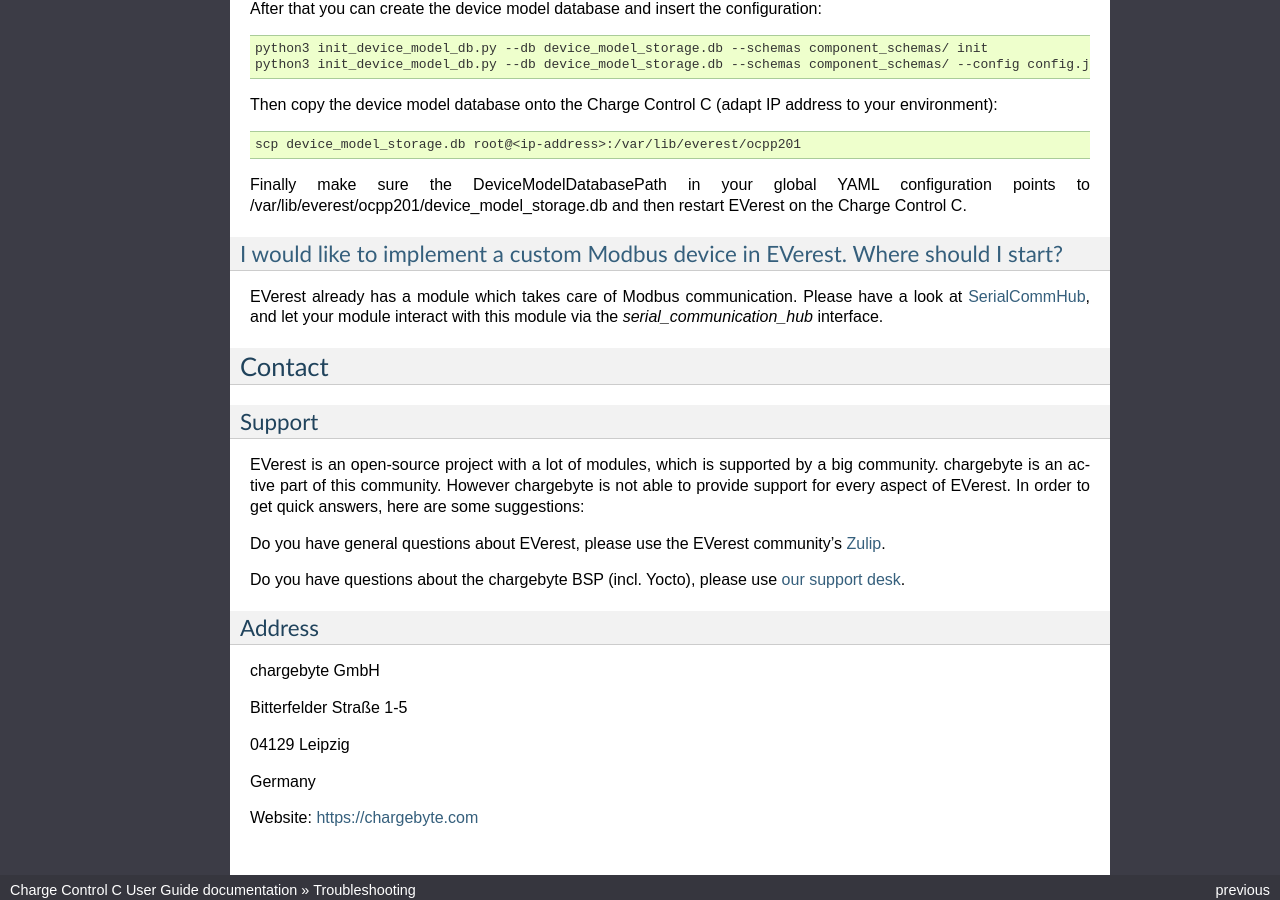
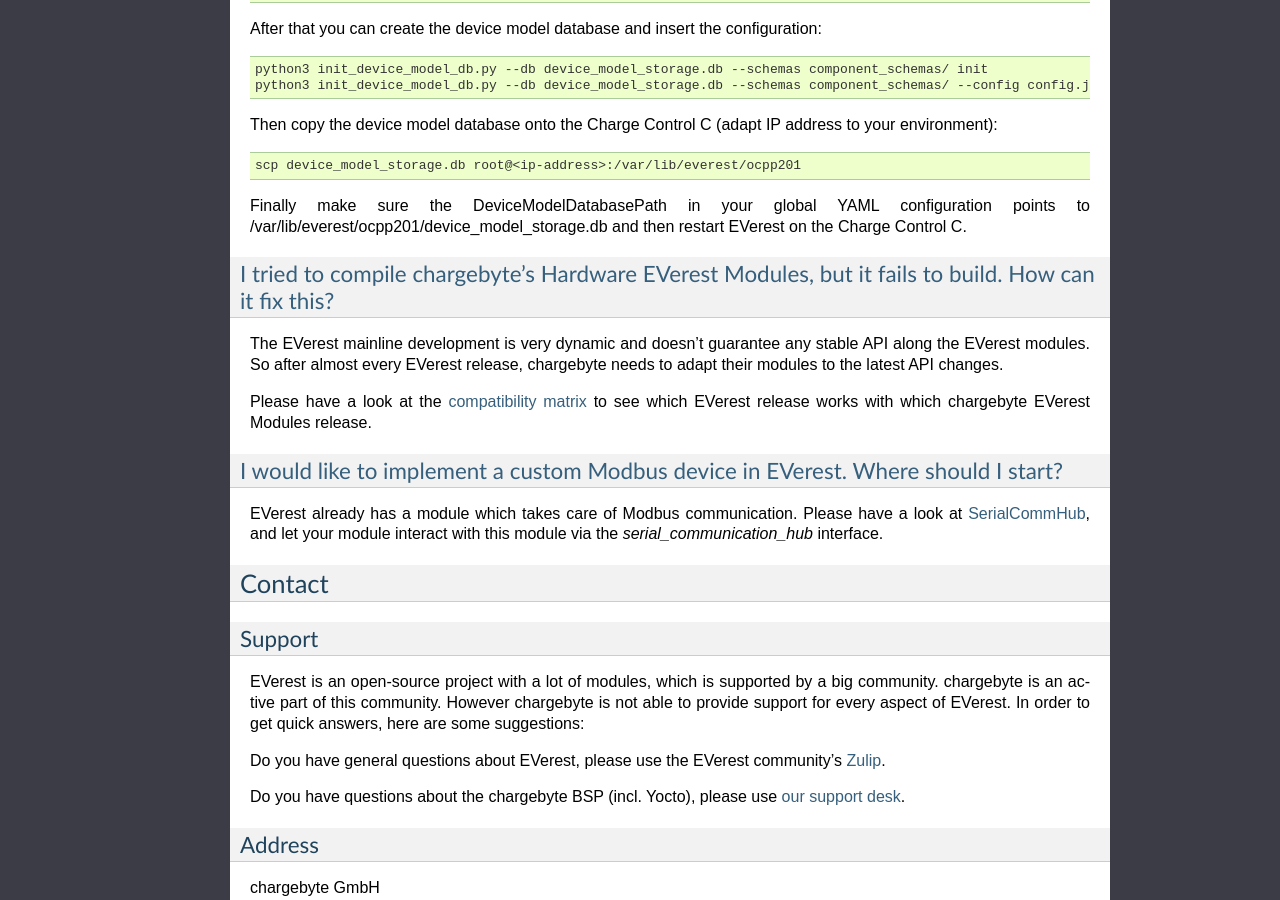
Before and after one commit to chargebyte/chargebyte-docs, a Sphinx documentation site: the page built from docs/source/troubleshooting.rst, in a window 1280 px wide and 900 px high, scrolled down 1543 px. Built offline with Sphinx 7.4.7, drawn with Linux system fonts in a browser that asks for light colours; some of the changed text lies outside the part shown.

Commit message:
Add more hints about cross compiling
Cross compiling EVerest and external modules has pitfalls.
So add some hints for developers to avoid them.

Signed-off-by: Stefan Wahren <stefan.wahren@chargebyte.com>

```diff
--- a/docs/source/troubleshooting.rst
+++ b/docs/source/troubleshooting.rst
@@ -104,6 +104,16 @@ Then copy the device model database onto the Charge Control C (adapt IP address
 Finally make sure the DeviceModelDatabasePath in your global YAML configuration points to
 /var/lib/everest/ocpp201/device_model_storage.db and then restart EVerest on the Charge Control C.
 
+I tried to compile chargebyte's Hardware EVerest Modules, but it fails to build. How can it fix this?
+^^^^^^^^^^^^^^^^^^^^^^^^^^^^^^^^^^^^^^^^^^^^^^^^^^^^^^^^^^^^^^^^^^^^^^^^^^^^^^^^^^^^^^^^^^^^^^^^^^^^^
+
+The EVerest mainline development is very dynamic and doesn't guarantee any
+stable API along the EVerest modules. So after almost every EVerest release,
+chargebyte needs to adapt their modules to the latest API changes.
+
+Please have a look at the `compatibility matrix <https://github.com/chargebyte/everest-chargebyte/blob/main/README.md>`_
+to see which EVerest release works with which chargebyte EVerest Modules release.
+
 
 I would like to implement a custom Modbus device in EVerest. Where should I start?
 ^^^^^^^^^^^^^^^^^^^^^^^^^^^^^^^^^^^^^^^^^^^^^^^^^^^^^^^^^^^^^^^^^^^^^^^^^^^^^^^^^^
```
Also changed, not shown: docs/source/development.rst (+6 -3 lines).
